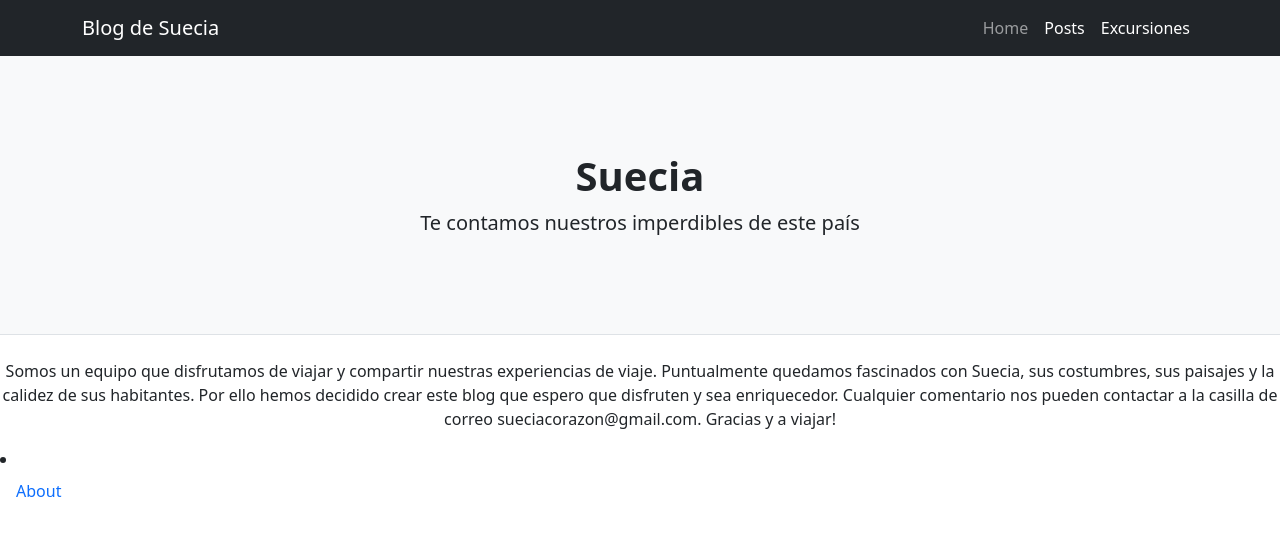
After one commit to marinalgarcia/Proyecto_Final_Entrega, a Django app: page /about/ in a window 1280 px wide. The commit adds this page. Shown: the top 536 px of the page. Run offline with Django 4.2, Linux system fonts and the light colour scheme; some libraries are stand-ins or nearby versions.

Commit message:
se agrega about

```diff
--- /dev/null
+++ b/blog/templates/blog/about.html
@@ -0,0 +1,14 @@
+
+
+{% extends 'blog/base.html' %}
+{% block contenido %}
+
+    <p style="text-align:center">
+    Somos un equipo que disfrutamos de viajar y compartir nuestras experiencias de viaje.
+    Puntualmente quedamos fascinados con Suecia, sus costumbres, sus paisajes y la calidez de sus habitantes.
+    Por ello hemos decidido crear este blog que espero que disfruten y sea enriquecedor.
+    Cualquier comentario nos pueden contactar a la casilla de correo sueciacorazon@gmail.com.
+    Gracias y a viajar!
+
+    </p>
+ {% endblock %}
--- a/blog/templates/blog/base.html
+++ b/blog/templates/blog/base.html
@@ -57,3 +57,5 @@
     <script src="js/scripts.js"></script>
 </body>
 </html>
+
+<li class="nav-item"><a class="nav-link active" aria-current="page" href="/about">About</a></li>
--- a/blog/views.py
+++ b/blog/views.py
@@ -8,6 +8,9 @@ from django.contrib.auth.decorators import login_required
 from django.contrib.auth.mixins import LoginRequiredMixin
 from django.contrib.auth.views import LoginView, LogoutView
 from django.views.generic import ListView, CreateView, DeleteView, UpdateView, DetailView
+
+def about(request):
+    return render(request, "blog/about.html")
 
 # Create your views here.
 def index(request):
--- a/project/urls.py
+++ b/project/urls.py
@@ -31,9 +31,8 @@ urlpatterns = [
     path('update/<int:pk>/', UpdatePost.as_view(), name="update-post"),
     path('delete/<int:pk>', DeletePost.as_view(), name="delete-post"),
     path('detail/<int:pk>/', DetailPost.as_view(), name="detail-post"),
-    path('excursiones/', include('excursiones.urls'))
-
-
-]
+    path('excursiones/', include('excursiones.urls')),
+    path('about/', about)
+    ]
 
 urlpatterns += static(settings.MEDIA_URL, document_root=settings.MEDIA_ROOT)
```
Also changed, not shown: db.sqlite3.
